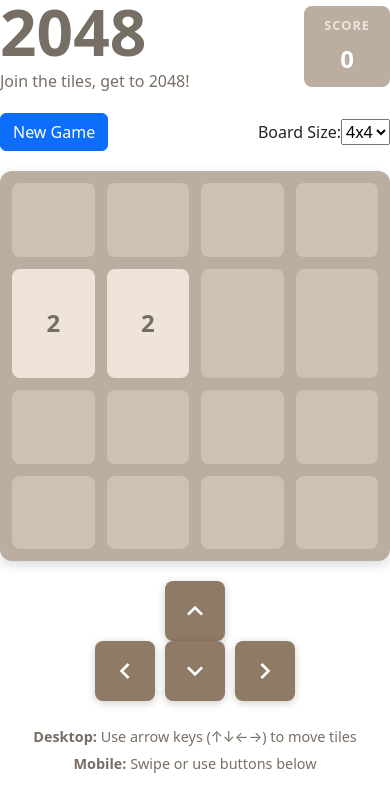
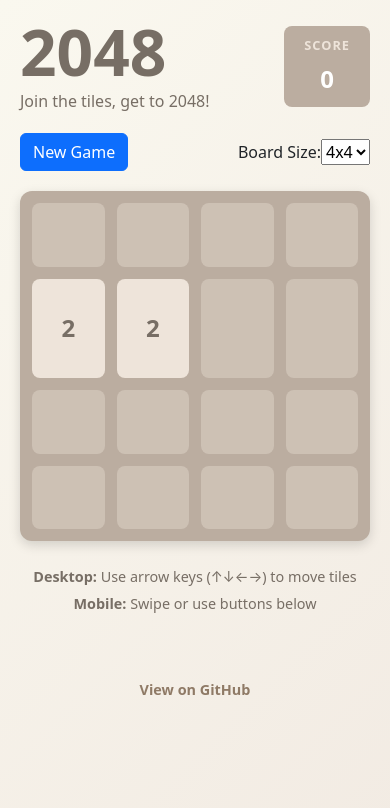
Before and after one commit to Vivek-Jain-13032/game-2048, an Angular app: page / in a window 390 px wide. Shown: the top 808 px of the page. Built offline with nearby package versions, Linux system fonts and the light colour scheme.

Commit message:
refactor: restructure app layout and style for improved UI consistency

```diff
--- a/src/app/app.html
+++ b/src/app/app.html
@@ -1,9 +1,13 @@
-<app-controls
-    [score]="score()"
-    [gameOver]="gameOver()"
-    [gameWon]="gameWon()"
-    [boardSize]="boardSize()"
-    (restart)="onRestart()"
-    (changeBoardSize)="onChangeBoardSize($event)">
-</app-controls>
-<app-game-board></app-game-board>
+<div class="app-container">
+    <app-controls [score]="score()" [gameOver]="gameOver()" [gameWon]="gameWon()" [boardSize]="boardSize()"
+        (restart)="onRestart()" (changeBoardSize)="onChangeBoardSize($event)">
+    </app-controls>
+
+    <app-game-board></app-game-board>
+
+    <footer class="footer">
+        <a href="https://github.com/yourusername/angular-2048-game" target="_blank" rel="noopener">
+            View on GitHub
+        </a>
+    </footer>
+</div>
--- a/src/app/app.scss
+++ b/src/app/app.scss
@@ -0,0 +1,33 @@
+.app-container {
+  min-height: 100vh;
+//   display: flex;
+  flex-direction: column;
+  align-items: center;
+  justify-content: center;
+  padding: 20px;
+  background: linear-gradient(135deg, #faf8ef 0%, #f2ebe3 100%);
+}
+
+.footer {
+  margin-top: 40px;
+  padding: 20px;
+  text-align: center;
+  color: #776e65;
+  font-size: 0.9rem;
+
+  p {
+    margin: 0;
+  }
+
+  a {
+    color: #8f7a66;
+    text-decoration: none;
+    font-weight: bold;
+    transition: color 0.2s ease;
+
+    &:hover {
+      color: #f59563;
+      text-decoration: underline;
+    }
+  }
+}
--- a/src/app/components/game-board/game-board.html
+++ b/src/app/components/game-board/game-board.html
@@ -10,7 +10,7 @@
     </div>
   </div>
 
-  <div class="mobile-controls">
+  <!-- <div class="mobile-controls">
     <div class="controls-row">
       <button class="control-btn" (click)="moveUp()" aria-label="Move Up">
         <svg viewBox="0 0 24 24" fill="currentColor">
@@ -35,7 +35,7 @@
         </svg>
       </button>
     </div>
-  </div>
+  </div> -->
 
   <div class="instructions">
     <p><strong>Desktop:</strong> Use arrow keys (↑↓←→) to move tiles</p>
--- a/src/app/components/tile/tile.scss
+++ b/src/app/components/tile/tile.scss
@@ -90,19 +90,4 @@
     animation: pulse 1s infinite;
     .tile-value { font-size: clamp(1rem, 3vw, 2rem); }
   }
-
-  // Super tiles (beyond 2048)
-  &.tile-4096 {
-    background-color: #3c3a32;
-    color: #f9f6f2;
-    box-shadow: 0 0 25px rgba(60, 58, 50, 0.6);
-    .tile-value { font-size: clamp(0.9rem, 2.8vw, 1.8rem); }
-  }
-
-  &.tile-8192 {
-    background-color: #2d2c28;
-    color: #f9f6f2;
-    box-shadow: 0 0 30px rgba(45, 44, 40, 0.7);
-    .tile-value { font-size: clamp(0.9rem, 2.8vw, 1.8rem); }
-  }
 }
```
